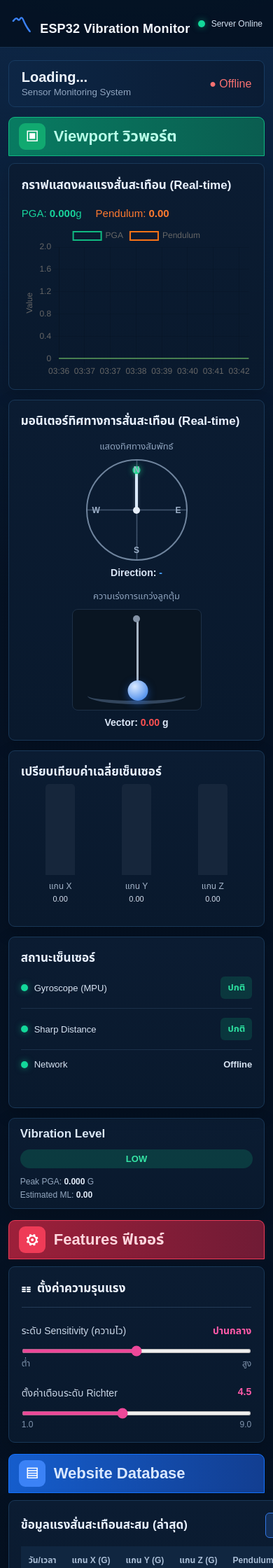
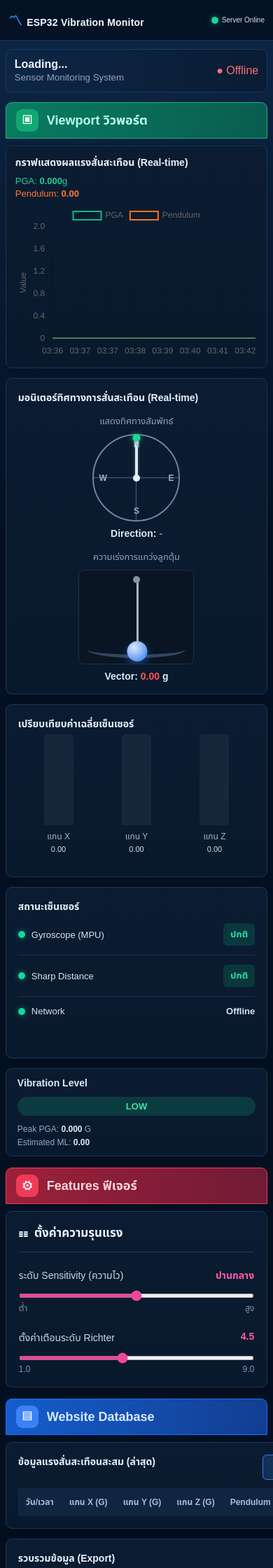
Before and after one commit to MCRS101/esp32-web, a Flask app: page / in a window 390 px wide; the page is wider, and only the part inside the window is pictured. Shown: the top 2240 px of that part at 70% size. Run offline with Flask 3, Linux system fonts and the light colour scheme; data that the repository does not hold is empty.

Commit message:
mobile & window

```diff
--- a/static/style.css
+++ b/static/style.css
@@ -1400,3 +1400,426 @@ td {
 #allDataTable tbody tr:hover {
     background: rgba(30, 120, 200, 0.18);
 }
+
+/* =========================================================
+   MODAL RESPONSIVE FIX
+========================================================= */
+
+body.modal-open {
+    overflow: hidden;
+}
+
+
+/* =========================================================
+   ALL DATA MODAL
+========================================================= */
+
+.modal {
+    position: fixed;
+    inset: 0;
+
+    width: 100%;
+    height: 100%;
+
+    min-height: 100dvh;
+
+    padding: 20px;
+
+    z-index: 50000;
+
+    overflow-y: auto;
+
+    -webkit-overflow-scrolling: touch;
+}
+
+
+.modal-content {
+    width: min(1500px, 100%);
+
+    max-height: calc(100dvh - 40px);
+
+    margin: auto;
+
+    display: flex;
+    flex-direction: column;
+
+    overflow: hidden;
+}
+
+
+.all-data-table-container {
+    width: 100%;
+
+    overflow-x: auto;
+    overflow-y: auto;
+
+    -webkit-overflow-scrolling: touch;
+}
+
+
+.all-data-table-container table {
+    min-width: 900px;
+}
+
+
+/* =========================================================
+   GRAPH MODAL
+========================================================= */
+
+.graph-modal {
+    position: fixed;
+
+    inset: 0;
+
+    width: 100%;
+    height: 100%;
+
+    min-height: 100dvh;
+
+    z-index: 100000;
+
+    padding: 20px;
+
+    overflow-y: auto;
+
+    -webkit-overflow-scrolling: touch;
+
+    align-items: flex-start;
+}
+
+
+.graph-modal-content {
+    width: min(1100px, 100%);
+
+    max-height: calc(100dvh - 40px);
+
+    margin: 0 auto;
+
+    overflow-y: auto;
+
+    -webkit-overflow-scrolling: touch;
+}
+
+
+.graph-container {
+    width: 100%;
+
+    height: 420px;
+
+    min-height: 280px;
+
+    position: relative;
+}
+
+
+.graph-container canvas {
+    display: block;
+
+    width: 100% !important;
+    height: 100% !important;
+}
+
+
+/* =========================================================
+   MOBILE
+========================================================= */
+
+@media (max-width: 720px) {
+
+    body {
+        overflow-x: hidden;
+    }
+
+
+    .site-header {
+        min-height: 58px;
+
+        padding: 0 12px;
+    }
+
+
+    .brand {
+        font-size: 16px;
+    }
+
+
+    .brand::before {
+        margin-right: 6px;
+        font-size: 20px;
+    }
+
+
+    .server-status {
+        font-size: 11px;
+        gap: 5px;
+    }
+
+
+    .container {
+        width: 96%;
+        padding-top: 12px;
+    }
+
+
+    .device-bar {
+        padding: 11px 12px;
+    }
+
+
+    .device-name {
+        font-size: 16px;
+    }
+
+
+    .section-heading h2 {
+        font-size: 18px;
+    }
+
+
+    .section-icon {
+        width: 32px;
+        height: 32px;
+        font-size: 17px;
+    }
+
+
+    /* REALTIME GRAPH */
+
+    .graph-panel {
+        padding: 13px;
+    }
+
+
+    .graph-header {
+        gap: 8px;
+    }
+
+
+    .panel-title {
+        font-size: 14px;
+    }
+
+
+    .live-values {
+        width: 100%;
+
+        display: flex;
+
+        justify-content: space-between;
+
+        gap: 8px;
+
+        font-size: 13px;
+    }
+
+
+    .chart-container {
+        height: 220px;
+    }
+
+
+    /* COMPASS / PENDULUM */
+
+    .compass {
+        width: 125px;
+        height: 125px;
+    }
+
+
+    .pendulum-box {
+        width: 165px;
+        height: 135px;
+    }
+
+
+    /* DATABASE */
+
+    .database-table-panel,
+    .export-panel {
+        min-height: auto;
+    }
+
+
+    .panel-title-row {
+        align-items: flex-start;
+    }
+
+
+    /* ALL DATA MODAL */
+
+    .modal {
+        padding: 8px;
+    }
+
+
+    .modal-content {
+        width: 100%;
+
+        max-height: calc(100dvh - 16px);
+
+        border-radius: 10px;
+    }
+
+
+    .modal-header {
+        padding: 14px;
+    }
+
+
+    .modal-header h2 {
+        font-size: 17px;
+    }
+
+
+    .modal-toolbar {
+        padding: 10px 14px;
+
+        flex-direction: column;
+
+        align-items: stretch;
+
+        gap: 10px;
+    }
+
+
+    .modal-export-buttons {
+        width: 100%;
+    }
+
+
+    .btn-pdf,
+    .btn-excel {
+        flex: 1;
+
+        padding: 9px;
+    }
+
+
+    .all-data-table-container {
+        max-height: calc(100dvh - 145px);
+    }
+
+
+    /* GRAPH MODAL */
+
+    .graph-modal {
+        padding: 8px;
+    }
+
+
+    .graph-modal-content {
+        width: 100%;
+
+        max-height: calc(100dvh - 16px);
+
+        border-radius: 11px;
+    }
+
+
+    .graph-modal-header {
+        padding: 14px 15px;
+    }
+
+
+    .graph-modal-header h2 {
+        font-size: 18px;
+    }
+
+
+    .graph-modal-header p {
+        font-size: 12px;
+    }
+
+
+    .graph-close-btn {
+        width: 36px;
+        height: 36px;
+
+        font-size: 25px;
+    }
+
+
+    .graph-container {
+        height: 300px;
+
+        min-height: 260px;
+
+        padding: 12px;
+    }
+
+
+    .graph-detail {
+        margin: 0 12px 12px;
+
+        padding: 12px;
+    }
+
+
+    .graph-detail h3 {
+        font-size: 16px;
+
+        margin-bottom: 12px;
+    }
+
+
+    .graph-detail-grid {
+        grid-template-columns: repeat(2, minmax(0, 1fr));
+
+        gap: 8px;
+    }
+
+
+    .graph-detail-item {
+        padding: 10px;
+
+        min-width: 0;
+    }
+
+
+    .graph-detail-item span {
+        font-size: 11px;
+    }
+
+
+    .graph-detail-item strong {
+        font-size: 14px;
+
+        word-break: break-word;
+    }
+
+}
+
+
+/* =========================================================
+   VERY SMALL PHONE
+========================================================= */
+
+@media (max-width: 400px) {
+
+    .brand {
+        font-size: 14px;
+    }
+
+
+    .server-status {
+        font-size: 10px;
+    }
+
+
+    .live-values {
+        flex-direction: column;
+
+        gap: 3px;
+    }
+
+
+    .graph-container {
+        height: 250px;
+    }
+
+
+    .graph-detail-grid {
+        grid-template-columns: 1fr;
+    }
+
+}
```
Also changed, not shown: static/dashboard.js (+58 -34 lines), templates/index.html (+101 -103 lines).
